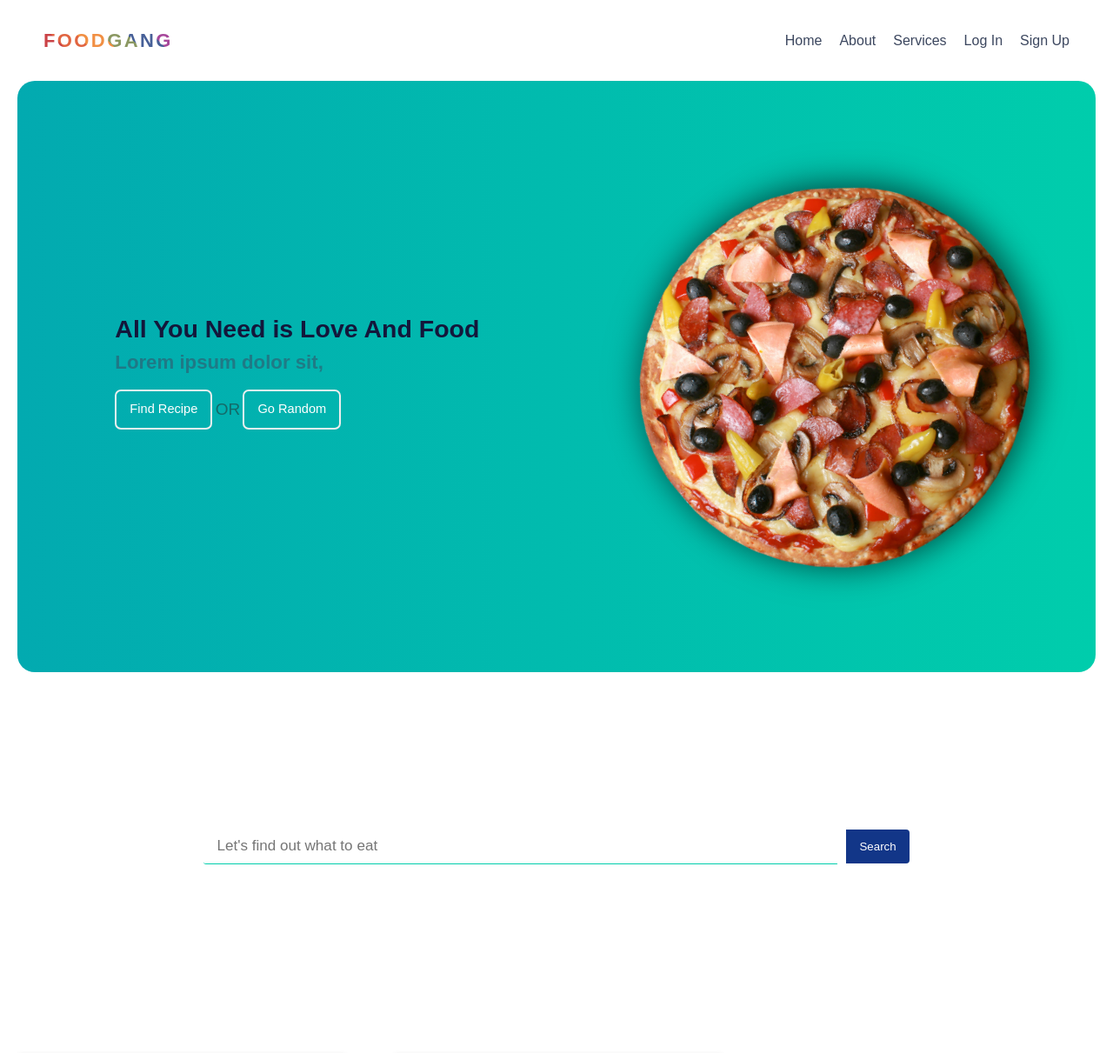
After one commit to daman86999/Recipe-blog, a PHP site: page / in a window 1280 px wide. The commit adds this page. Shown: the top 1211 px of the page at 87% size. Run offline with PHP 8.4, Linux system fonts and the light colour scheme.

Commit message:
search added

```diff
--- a/css/style.css
+++ b/css/style.css
@@ -152,6 +152,7 @@ a:hover {
     padding-bottom: 5px;
     position: relative;
 }
+
 .item a:after {
     background: none repeat scroll 0 0 transparent;
     bottom: 0;
@@ -164,6 +165,7 @@ a:hover {
     transition: width 0.3s ease 0s, left 0.3s ease 0s;
     width: 0;
 }
+
 .item a:hover:after {
     width: 100%;
     left: 0;
@@ -191,50 +193,65 @@ a:hover {
 	font-size: .9em;
 }
 
-.btn-white {
-	border: 2px solid #eee;
+.buttons{
+ display: flex;
+ align-content: center;
+ justify-content: space-between;
+ width:90%;
 }
 
-.card {
-	grid-column-gap: 1em;
-	grid-row-gap: 1em;
+.buttons .btn {
+	margin: 15px 0px 12px;
+	padding: 10px 12px;
+	display: inline-block;
+	border-radius: 7px;
+	font-size: .6em;
+}
+
+.buttons p{
+	margin: auto 0;
+	color: inherit;
+	color: #27282985;
+}
+
+.btn-white {
+	color: white;
+	border: 2px solid #eee;
+	transition: .3s;
+}
+
+.btn-white:hover {
+	color: #222835;
+	background-color: white;
+}
+#cardContainer {
+	padding: 40px 0;
+  }
+
+.grid {
 	display: grid;
-	font-family: 'Poppins', sans-serif;
-	margin: 0 auto;
+	grid-template-columns: repeat(auto-fill, minmax(280px, 1fr));
+	: 15px;
+	align-items: stretch;
+  }
+
+  .grid > article {
+	border: 1px solid #ccc;
+	box-shadow: 2px 2px 6px 0px rgba(0, 0, 0, 0.3);
+  }
+
+  .grid > article img {
+	max-width: 100%;
+  }
+
+  .grid .text {
+	padding: 20px;
   }
 
 .card * {
 	font-family: 'Poppins', sans-serif;
 }
 
-.card-title {
-	color: #eee;
-}
-
-.card p {
-	font-size: .8em;
-}
-
-.card a {
-	color: #eee;
-}
-
-.card a:hover {
-	color: #222835;
-	background-color: white;
-}
-
-.card-image {
-	width: 100px;
-	object-fit: cover;
-	filter: drop-shadow(1px 1px 2px #ffffff);
-}
-
-.five-column {
-	background-color: #222835;
-	display: grid;
-	grid-template-columns: 70% 30%;
-}
 
 .my-20 {
 	margin: 20px 0px;
@@ -342,6 +359,42 @@ main {
 	transform: rotate(45deg) translate(-5px, -6px)
 }
 
+.filter{
+	height: 50vh;
+}
+
+.filter .searchbar{
+	width:98%;
+	display: flex;
+	flex-direction: row;
+}
+
+.searchbar input{
+	padding:9.9px 15px;
+	width: 72%;
+	border-style: none;
+	border-bottom:0.3px solid #00cdac ;
+	outline: none;
+	font-size: .9rem;
+	border-radius:3px 0 0 3px;
+
+}
+
+.searchbar input:focus{
+	border-bottom:0.3px solid #3187e985;
+}
+
+.searchbar button{
+	padding: 12px 15px;
+	border-style: none;
+	margin-left: 10px;
+	background: #123688;
+	color: white;
+	border-radius:0 4px 4px 0;
+	cursor: pointer;
+	font-size: .7rem;
+}
+
 
 
 /* Tablet menu */
@@ -360,6 +413,23 @@ main {
 	}
 	.toggle {
 		order: 2;
+	}
+}
+
+@media only screen and (min-width: 768px) and (max-width: 979px) {
+	.buttons .btn {
+	margin: 15px 0px 12px;
+	padding: 10px 12px;
+	display: inline-block;
+	border-radius: 7px;
+	font-size: .61em;
+}
+
+.buttons{
+	display: flex;
+	align-content: center;
+	justify-content: space-between;
+	width:100%;
    }
 	}
 
@@ -404,15 +474,45 @@ main {
     }
     .hero{
         flex-direction: row;
+	}
+
+	.grid {
+		display: grid;
+		grid-template-columns: repeat(auto-fill, minmax(300px, 1fr));
+		grid-gap: 3rem;
+		align-items: stretch;
+	  }
+	.buttons p{
+		   margin: auto 0;
+		   color: inherit;
+		   color: #27282985;
+	}
+	.searchbar input{
+		padding:10.9px 15px;
+		width: 60%;
 
 	}
+
 }
 
 @media (min-width: 900px) {
 	.card {
 		grid-template-columns: repeat(3, 1fr);
     }
+    .buttons{
+		display: flex;
+		align-content: center;
+		justify-content: space-between;
+		width: 53%;
 
+	}
+	.buttons .btn {
+	margin: 15px 0px;
+	padding: 10px 15px;
+	display: inline-block;
+	border-radius: 7px;
+	font-size: .77em;
+	}
 }
 
 @media all and (max-width: 768px) {
@@ -422,7 +522,7 @@ main {
 
 }
 
-@media all and (max-width: 468px) {}
+@media all and (max-width: 968px) {}
 
 
 
--- /dev/null
+++ b/index.html
@@ -0,0 +1,96 @@
+<!DOCTYPE html>
+<html lang="en">
+<head>
+    <meta charset="UTF-8">
+    <meta name="viewport" content="width=device-width, initial-scale=1.0">
+    <title>Document</title>
+    <link rel="stylesheet" href="https://cdnjs.cloudflare.com/ajax/libs/font-awesome/4.7.0/css/font-awesome.min.css">
+    <link rel="stylesheet" href="css/style.css">
+</head>
+<body>
+  <nav>
+    <ul class="menu">
+        <li class="logo"><a href="#">FoodGANG</a></li>
+        <li class="item"><a href="#">Home</a></li>
+        <li class="item"><a href="#">About</a></li>
+        <li class="item"><a href="#">Services</a></li>
+        </li>
+        <li class="item"><a href="#">Log In</a></li>
+        <li class="item"><a href="#">Sign Up</a></li>
+        <li class="toggle"><span class="bars"></span></li>
+        <li class="toggle">
+            <div class="burger">
+                <div class="line1"></div>
+                <div class="line2"></div>
+                <div class="line3"></div>
+            </div>
+        </li>
+
+    </ul>
+</nav>
+<main>
+    <div class="rounded-20 hero" style="display: flex;" id="bg">
+        <div class="title-div">
+            <h2>All You Need is Love And Food</h2>
+            <h3 class="sub">Lorem ipsum dolor sit, </h3>
+            <div class="buttons">
+            <a href="" class="btn btn-white" >Find Recipe</a>
+            <p>OR</p>
+            <a href="" class="btn btn-white" >Go Random</a>
+            </div>
+        </div>
+        <div class="centered flower-div"><img  id="img-pizza" src="images/pizza.png" class="dropshadow contain"></div>
+    </div>
+    <section class="filter centered">
+        <div class="searchbar centered">
+            <input  id="searchbar" placeholder="Let's find out what to eat">
+            <button id="search" type="submit">Search</button>
+        </div>
+        <div class="dropdowns"></div>
+    </section>
+    <section>
+        <div id="cardContainer">
+            <div class="grid">
+                <article>
+                  <img src="https://picsum.photos/600/400?image=1083" alt="Sample photo">
+                  <div class="text">
+                    <h3>Seamlessly visualize quality</h3>
+                    <p>Collaboratively administrate empowered markets via plug-and-play networks.</p>
+                    <a href="#" class="">See Recipe</a>
+                  </div>
+                </article>
+                <article>
+                  <img src="https://picsum.photos/600/400?image=1063" alt="Sample photo">
+                  <div class="text">
+                    <h3>Completely Synergize</h3>
+                    <p>Dramatically engage seamlessly visualize quality intellectual capital without superior collaboration and idea-sharing.</p>
+                    <a href="https://codepen.io/collection/XdWJOQ/" class="btn btn-primary btn-block">Here's how</a>
+                  </div>
+                </article>
+                </div>
+        </div>
+    </section>
+
+</main>
+<script src="https://cdnjs.cloudflare.com/ajax/libs/animejs/3.2.0/anime.min.js"></script>
+<script>
+        anime({
+            targets: "#img-pizza",
+            opacity: [0,1],
+            duration: 3000,
+            loop: false,
+            easing: 'cubicBezier(.5, .05, .1, .3)'
+
+        });
+        anime({
+            targets: ".card-image",
+            opacity: [0,1],
+            duration: 3000,
+            loop: false,
+            easing: 'cubicBezier(.5, .05, .1, .3)'
+
+        })
+</script>
+<script src="js/app.js"></script>
+</body>
+</html>
--- /dev/null
+++ b/js/app.js
@@ -0,0 +1,48 @@
+window.onload=function(){
+    navResponsive();
+    searchFunction();
+  }
+
+  const navResponsive = () => {
+    const burgerIcon=document.querySelector(".burger")
+    const items = document.querySelectorAll(".item");
+    const search = document.getElementById("search");
+
+
+    burgerIcon.addEventListener('click', () => {
+      items.forEach((item,index)=>{
+        item.classList.toggle("active");
+      });
+      burgerIcon.classList.toggle('mark')
+    });
+
+}
+
+const searchFunction = () => {
+  search.addEventListener('click', () =>{
+    const searchItem=document.getElementById("searchbar").value;
+    fetch(`https://www.themealdb.com/api/json/v1/1/search.php?s=${searchItem}`)
+    .then(res => res.json())
+     .then(res => {
+        console.log(res.meals)
+         createMealcard(res.meals)
+     });
+  });
+}
+
+function createMealcard(meals){
+  const cardContainer= document.getElementById("cardContainer");
+  cardContainer.innerHTML=`
+  <div class="five-column shadow-sm rounded-20">
+  <div class="p-20">
+      <h3 class="card-title"><b> ${meals[0].strMeal} </b></h3>
+      <p class="text-muted">Lorem ipsum dolor, sit amet consectetur adipisicing elit. Fugit rem hic placeat accusantium veritatis.</p>
+      <a href="" class="btn btn-white"> Buy Now</a>
+  </div>
+  <div class="centered" style="padding: 10px;">
+      <img class=" card-image" src="${meals[0].strMealThumb}" alt="">
+  </div>
+</div>
+  `
+
+}
```
Also changed, not shown: index2.html (deleted, +0 -126 lines), js/app2.js (deleted, +0 -21 lines). Lines whose indentation alone changed are shown as unchanged.
